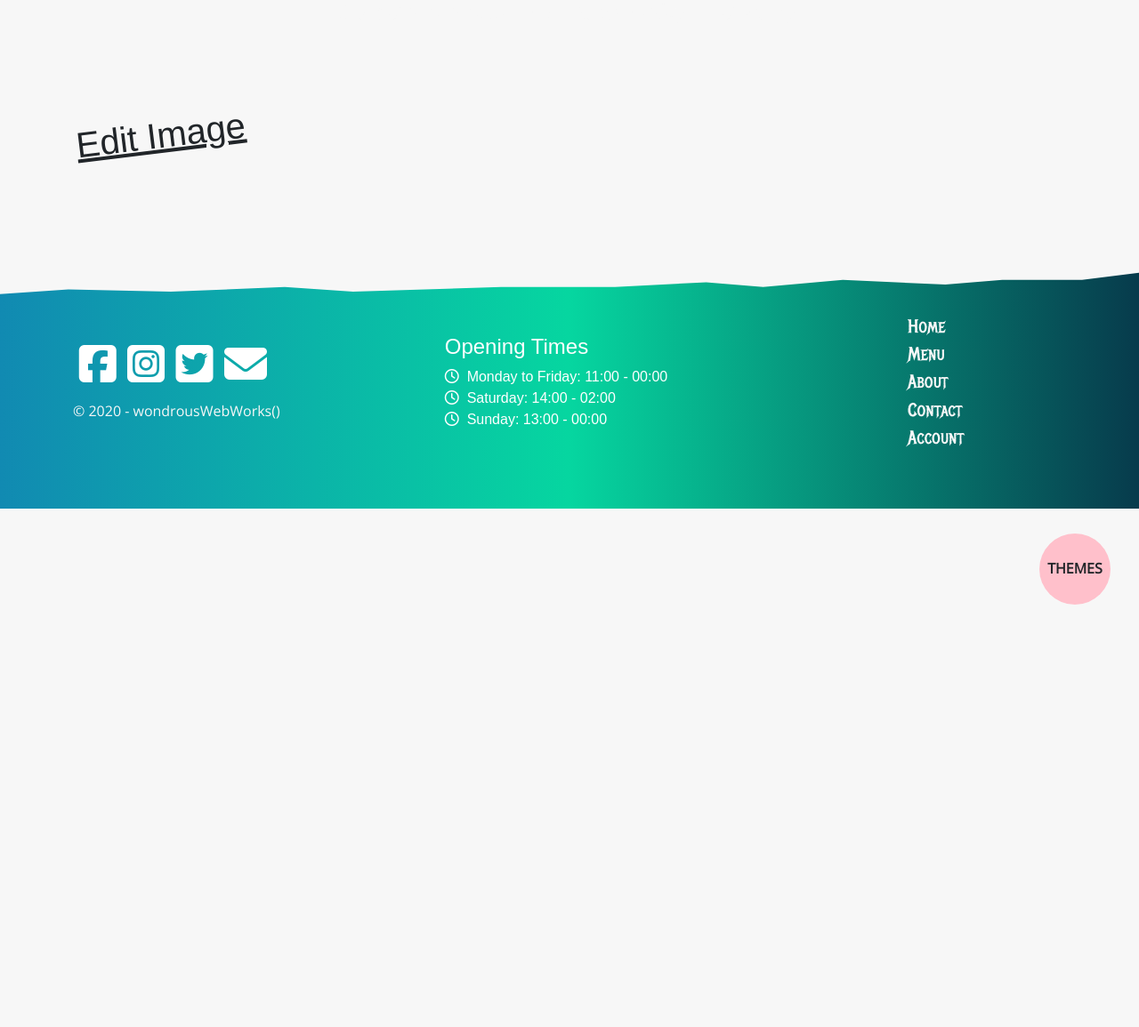
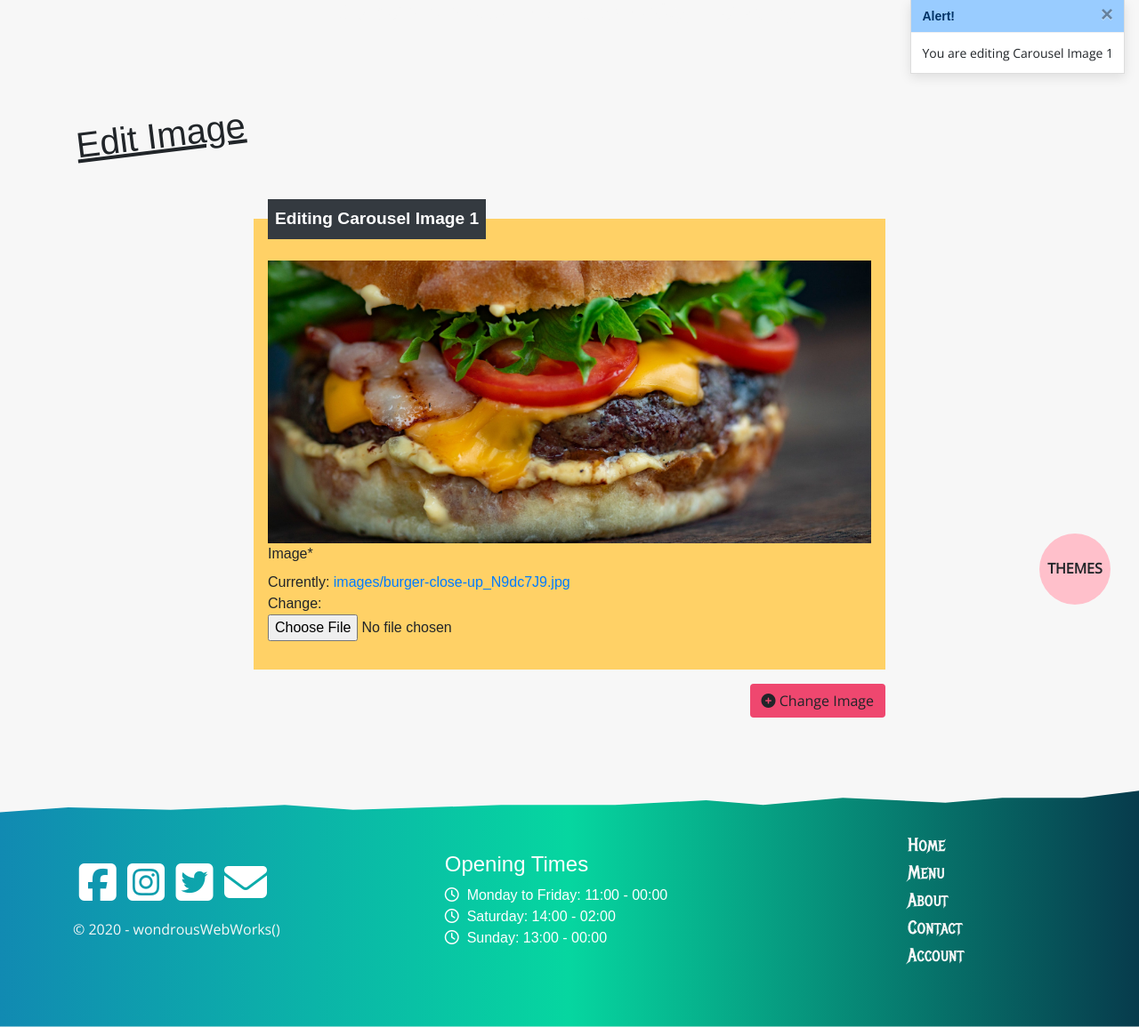
Before and after one commit to wondrousWebWorks/burgersaurus-rex, a Django app: page /images/edit-image/1 in a window 1280 px wide. Shown: the part 80-1235 px from the top of the page at 89% size. Before the commit the page ends 760 px from the top, so only its background shows below. Run offline with Django 3.2, Linux system fonts and the light colour scheme; a user stored in the database is signed in; data comes from the database, SQL or seed files in the repository; both versions use the stored data as it was after the commit; some libraries are stand-ins or nearby versions; some web fonts are replaced.

Commit message:
Got the functionality working to update images

```diff
--- /dev/null
+++ b/images/forms.py
@@ -0,0 +1,14 @@
+from django import forms
+from .models import Image, Page
+
+
+class ImageForm(forms.ModelForm):
+
+    class Meta:
+        model = Image
+        fields = 'image',
+
+    image = forms.ImageField(label='Image', required=True)
+
+    def __init__(self, *args, **kwargs):
+        super().__init__(*args, **kwargs)
--- a/images/static/images/css/images.css
+++ b/images/static/images/css/images.css
@@ -2,3 +2,17 @@
     width: 80% !important;
     margin: auto !important;
 }
+
+.btn-file input[type="file"] {
+    position: absolute;
+    top: 0;
+    right: 0;
+    min-width: 100%;
+    min-height: 100%;
+    opacity: 0;
+    cursor: pointer;
+}
+
+#edit-image form img {
+    width: 100%;
+}
--- a/images/templates/images/edit-image.html
+++ b/images/templates/images/edit-image.html
@@ -8,5 +8,22 @@
 {% block content %}
 <article id="edit-image" class="container headerless-container">
     <h1 class="my-5 d-inline-block page-heading">Edit Image</h1>
+    <div class="row mx-auto">
+        <div class="col-12 col-md-8 mx-auto">
+            <form action="{% url 'edit-image' image.id %}" method="POST" enctype="multipart/form-data">
+                {% csrf_token %}
+                <fieldset class="p-3 mb-3">
+                    <legend class="p-2 d-inline w-auto">
+                        Editing {{ image.image_friendly_name }}
+                    </legend>
+                    <img src={{ image.image.url }} alt="{{ image.image_friendly_name }}">
+                    {{ form | crispy }}
+                </fieldset>
+                <div class="text-right">
+                    <button class="btn btn-large custom-button-1 d-inline-block ml-auto" type="submit"><i class="fas fa-plus-circle"></i> Change Image</button>
+                </div>
+            </form>
+        </div>
+    </div>
 </article>
 {% endblock %}
--- a/images/views.py
+++ b/images/views.py
@@ -1,8 +1,9 @@
-from django.shortcuts import render, get_object_or_404
+from django.shortcuts import render, get_object_or_404, redirect
 from django.contrib.auth.decorators import login_required
 from django.contrib import messages
 
-from images.models import Image, Page
+from .models import Image, Page
+from .forms import ImageForm
 
 def images(request):
     """Renders all image entries in the Image model"""
@@ -23,10 +24,22 @@ def edit_image(request, image_id):
         return redirect(reverse('home'))
 
     image = get_object_or_404(Image, pk=image_id)
+    if request.method == 'POST':
+        form = ImageForm(request.POST, request.FILES, instance=image)
+        if form.is_valid():
+            form.save()
+            messages.success(request, 'Successfully changed image!')
+            return redirect('images')
+        else:
+            messages.error(request, 'Failed to update product. Please ensure the form is valid.')
+    else:
+        form = ImageForm(instance=image)
+        messages.info(request, f'You are editing {image.image_friendly_name}')
 
     template = 'images/edit-image.html'
     context = {
         'image': image,
+        'form': form,
     }
 
     return render(request, template, context)
```
Also changed, not shown: db.sqlite3, media/images/burger-close-up_N9dc7J9.jpg (added), media/images/test-image.jpg (added).
